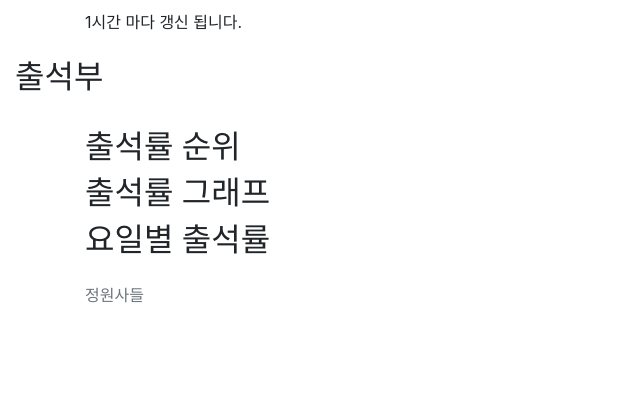
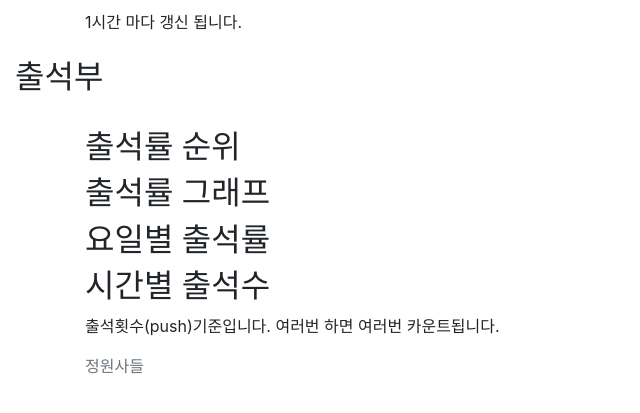
Before and after one commit to junho85/garden4, a Django app: page /attendance/ in a window 1280 px wide. Shown: the part 304-717 px from the top of the page, without its empty margins (0-640 px from the left). Run offline with Django 3.2, Linux system fonts and the light colour scheme; data that the repository does not hold is empty; some libraries are stand-ins or nearby versions.

Commit message:
시간별 출석수 #11

```diff
--- a/garden4-backend/attendance/templates/attendance/index.html
+++ b/garden4-backend/attendance/templates/attendance/index.html
@@ -115,7 +115,7 @@ ${item.user}</td>`;
                 trendlines: {1: {}}    // Draw a trendline for data series 0.
             };
 
-            const chart = new google.visualization.LineChart(document.getElementById('chart_div'));
+            const chart = new google.visualization.LineChart(document.getElementById("attendance_rate"));
             chart.draw(chartData, options);
         }
     }
@@ -160,6 +160,39 @@ ${item.user}</td>`;
             };
 
             const chart = new google.visualization.ColumnChart(document.getElementById('attendance_rate_by_weekdays_chart'));
+            chart.draw(chartData, options);
+        }
+    }
+
+    // 시간별 출석 카운트
+    function draw_attendance_count_by_hours(context) {
+        let count_by_hours = []; // 시간별 출석수 [hour, count, count.toString() + "%"]
+
+        for (let i=0; i<24; i++) {
+            count_by_hours.push([i.toString(), context.hourly_count[i], context.hourly_count[i] + ""]);
+        }
+
+        // 출석수 그래프
+        google.charts.setOnLoadCallback(drawChart);
+
+        function drawChart() {
+            const chartData = new google.visualization.DataTable();
+            chartData.addColumn('string', '요일');
+            chartData.addColumn('number', '출석수');
+            chartData.addColumn({type: 'string', role: 'annotation'});
+            chartData.addRows(count_by_hours);
+
+            const options = {
+                title: '시간별 출석수',
+                hAxis: {title: '시간'},
+                vAxis: {title: '출석수', maxValue: 100, minValue: 0},
+                legend: 'none',
+                width: "100%",
+                height: 400,
+                displayAnnotations: true,
+            };
+
+            const chart = new google.visualization.ColumnChart(document.getElementById("attendance_count_by_hours_chart"));
             chart.draw(chartData, options);
         }
     }
@@ -297,6 +330,7 @@ ${data_row.user}
                 total_days: 100, // 100일간 진행함
                 progressed_days: 0, // 진행 일수
                 daily_count: {}, // 날짜별 출석 카운트
+                hourly_count: {}, // 시간별 출석 카운트
                 daily_rate: [], // 날짜별 출석률 [formatted_date, rate, rate.toString() + "%"]
                 count_by_weekdays: {}, // 요일 갯수
                 attendance_count_by_weekdays: {}, // 요일별 출석수
@@ -320,7 +354,7 @@ ${data_row.user}
                 // 유저의 날짜별 출석 데이터 조회
                 $.each(context.formatted_dates, function (idx, formatted_date) {
                     let weekday = new Date(formatted_date).getDay(); // 요일
-                    // 요일 갯수 카운트
+                    // 요일별 출석 카운트
                     if (weekday in context.count_by_weekdays) {
                         context.count_by_weekdays[weekday]++;
                     } else {
@@ -363,7 +397,17 @@ ${data_row.user}
                 if (context.formatted_today in data_row.attendances) {
                     today_attendance.attend = data_row.attendances[context.formatted_today];
                 }
-                today_attendances.push(today_attendance)
+                today_attendances.push(today_attendance);
+
+                $.each(data_row.attendances, function (idx, attendance) {
+                    // 시간별 출석 카운트
+                    let hour = new Date(attendance).getHours();
+                    if (hour in context.hourly_count) {
+                        context.hourly_count[hour]++;
+                    } else {
+                        context.hourly_count[hour] = 1;
+                    }
+                });
             });
 
             // data 에 rank 추가
@@ -396,12 +440,14 @@ ${data_row.user}
 
             // 요일별 출석률
             draw_attendance_rate_by_weekdays(context);
+
+            // 시간별 출석수
+            draw_attendance_count_by_hours(context);
         }).fail(function (data) {
             console.log(data);
             alert("출석부 실패");
         });
     }
-
 </script>
 <div class="container">
     <h2 id="users_title">정원사들</h2>
@@ -427,11 +473,15 @@ ${data_row.user}
     <div id="rank"></div>
 
     <h2 id="chart_title">출석률 그래프</h2>
-    <div id="chart_div"></div>
+    <div id="attendance_rate"></div>
 
     <h2 id="attendance_rate_by_weekdays_title">요일별 출석률</h2>
     <div id="attendance_rate_by_weekdays"></div>
     <div id="attendance_rate_by_weekdays_chart"></div>
+
+    <h2 id="attendance_count_by_hours_title">시간별 출석수</h2>출석횟수(push)기준입니다. 여러번 하면 여러번 카운트됩니다.
+    <div id="attendance_count_by_hours"></div>
+    <div id="attendance_count_by_hours_chart"></div>
 </div>
 
 {% endblock %}
```
